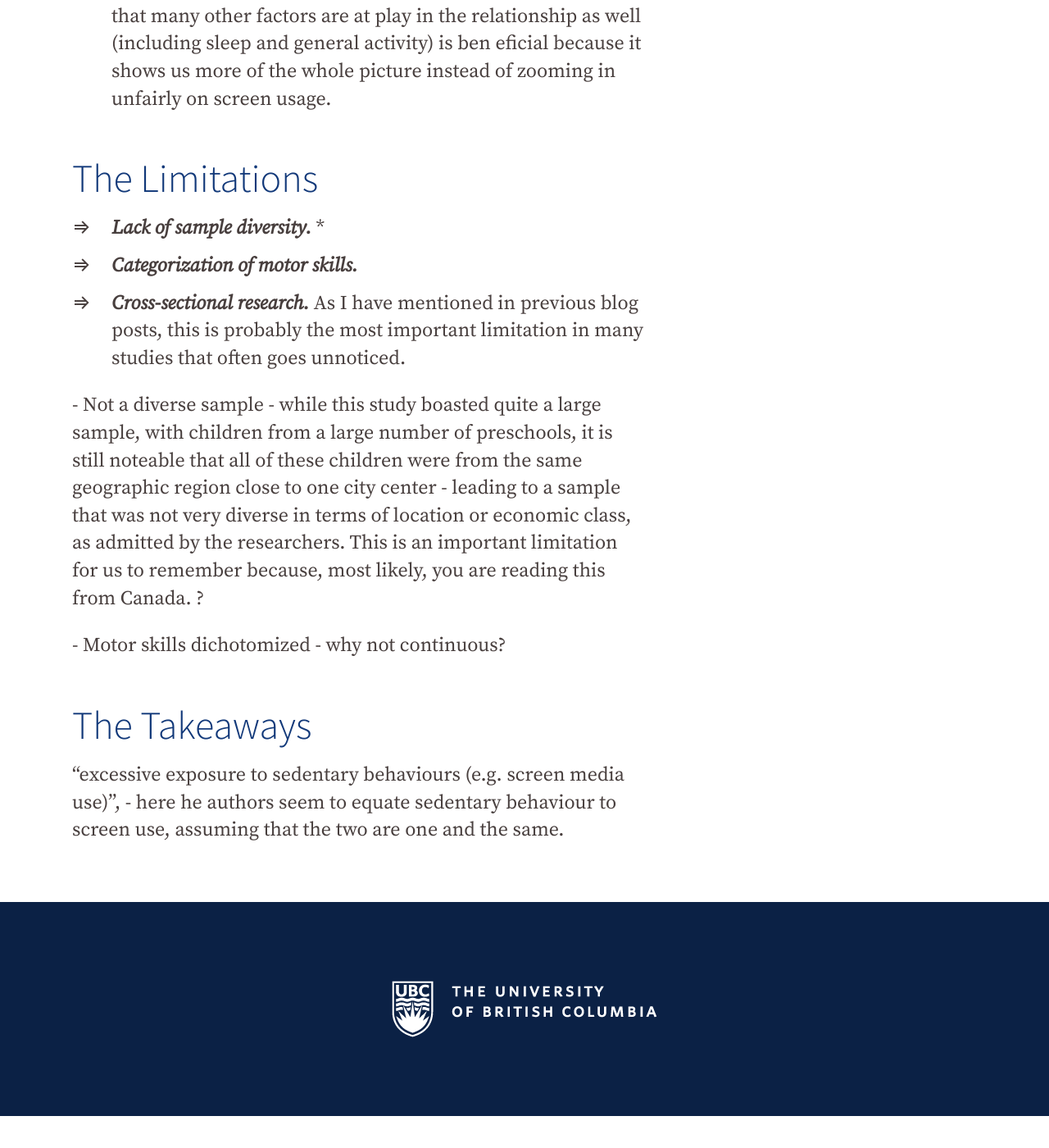
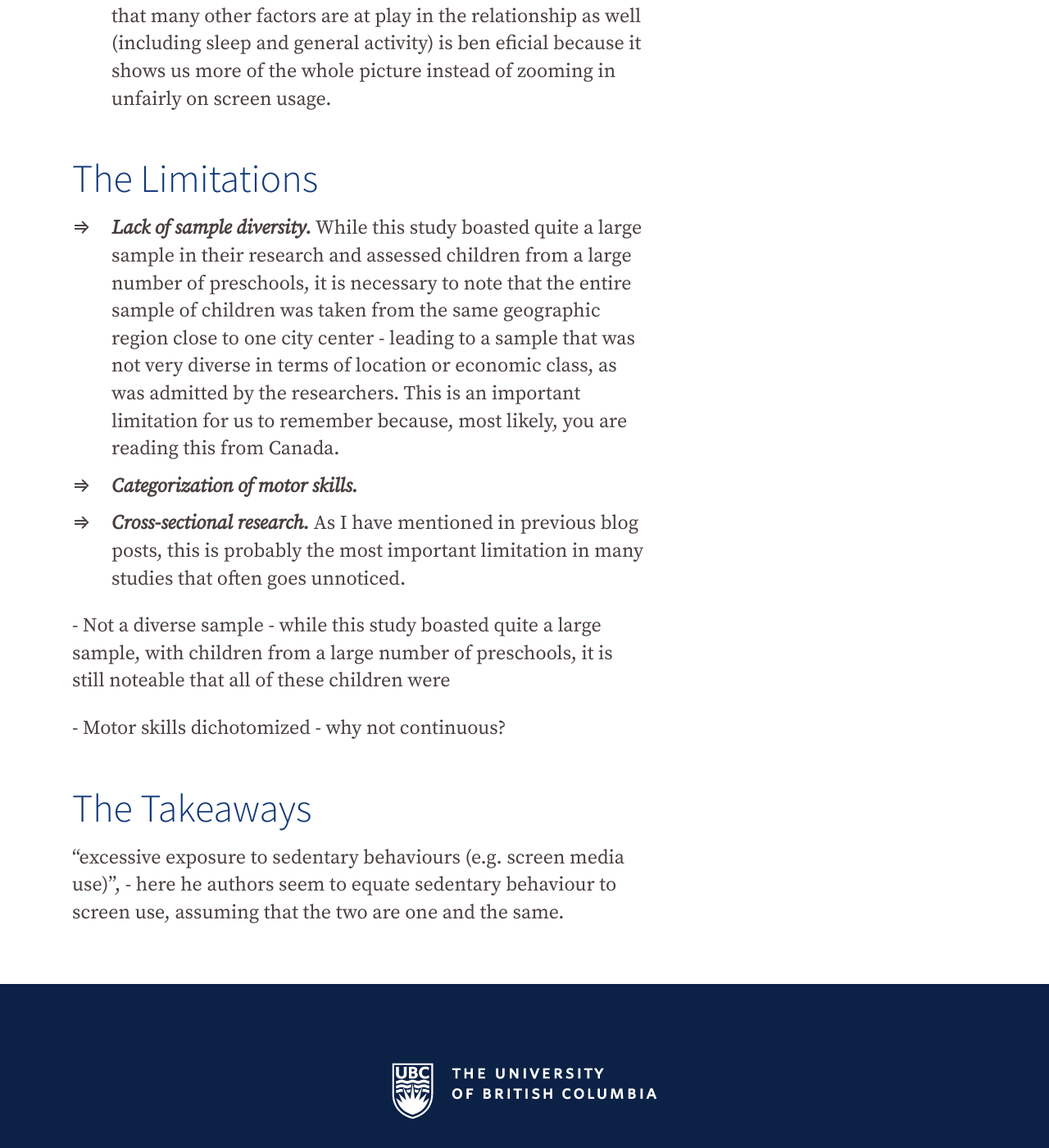
Before and after one commit to famliy-screen-time/familyscreentime.ca, a Jekyll site: the page built from _posts/2020-06-15-st-bp.md, in a window 1280 px wide and 1400 px high, scrolled down 3423 px. Shown: the whole window at 82% size. Built offline with Jekyll 4.4.1, drawn with Linux system fonts in a browser that asks for light colours; nearby versions of some CDN libraries; before the commit the page ends 4784 px from its top, so only the background shows below that.

Commit message:
Update Blog “2020-06-15-st-bp”

```diff
--- a/_posts/2020-06-15-st-bp.md
+++ b/_posts/2020-06-15-st-bp.md
@@ -32,12 +32,11 @@
 
 # The Limitations
 
-* ***Lack of sample diversity.***
-*
+* ***Lack of sample diversity.*** While this study boasted quite a large sample in their research and assessed children from a large number of preschools, it is necessary to note that the entire sample of children was taken from the same geographic region close to one city center - leading to a sample that was not very diverse in terms of location or economic class, as was admitted by the researchers. This is an important limitation for us to remember because, most likely, you are reading this from Canada.
 * ***Categorization of motor skills.***
 * ***Cross-sectional research.*** As I have mentioned in previous blog posts, this is probably the most important limitation in many studies that often goes unnoticed.
 
-\- Not a diverse sample - while this study boasted quite a large sample, with children from a large number of preschools, it is still noteable that all of these children were from the same geographic region close to one city center - leading to a sample that was not very diverse in terms of location or economic class, as admitted by the researchers. This is an important limitation for us to remember because, most likely, you are reading this from Canada. ?
+\- Not a diverse sample - while this study boasted quite a large sample, with children from a large number of preschools, it is still noteable that all of these children were
 
 \- Motor skills dichotomized - why not continuous?
 
```
